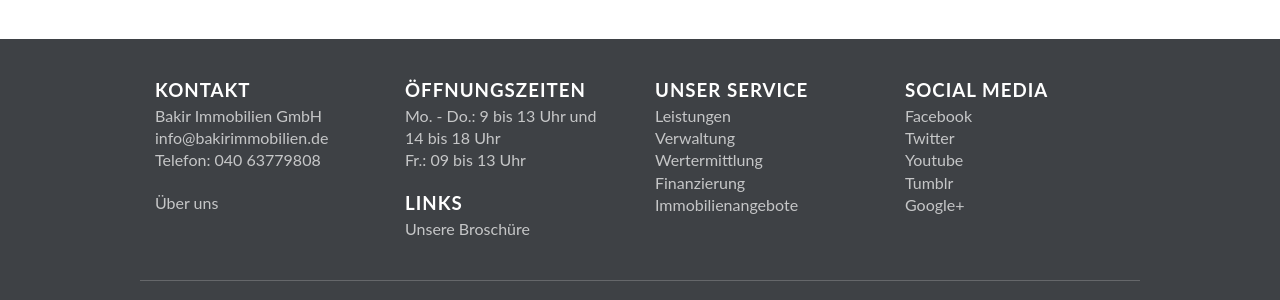
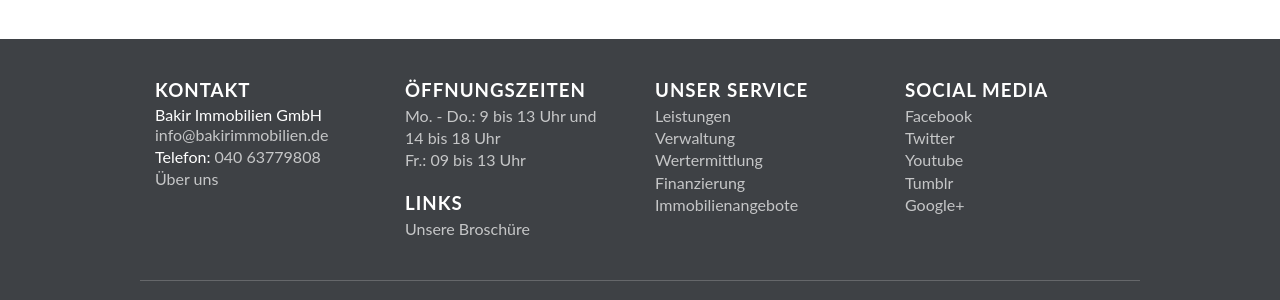
Before and after one commit to bakirnetwork/bakirimmobilien_de, a Jekyll site: the page built from _pages/officecenter.html, in a window 1280 px wide. Shown: the part 1031-1331 px from the top of the page. Built offline with Jekyll 4.4.1, drawn with Linux system fonts in a browser that asks for light colours; nearby versions of some CDN libraries; some web fonts are replaced.

Commit message:
diverse SEO Verbesserungen

```diff
--- a/_includes/footer.html
+++ b/_includes/footer.html
@@ -1,14 +1,14 @@
 <footer class="main-footer">
 	<div class="row main">
-		<address class="medium-3 column">
+		<div class="medium-3 column">
 			<h3>Kontakt</h3>
-			<p>
+			<address>
 				Bakir Immobilien GmbH<br>
 				<a href="mailto:{{ site.data.settings.email }}">{{ site.data.settings.email }}</a><br>
 				Telefon: <a href="tel:+494063779808">040 63779808</a>
-			</p>
+			</address>
 			<a href="/ueber/">Über uns</a>
-		</address>
+		</div>
 
 		<div class="medium-3 column">
 			<h3>Öffnungszeiten</h3>
--- a/_includes/header.html
+++ b/_includes/header.html
@@ -4,7 +4,7 @@
 			<a href="/"><img class="main-header__logo" src="/assets/img/bakirimmobilien_logo_white.svg" alt="Bakir Immobilien"></a>
 			<nav class="main-header__nav">
 				{% for item in site.data.settings.menu %}
-					<a href="{{ item.url }}"{% if item.url == page.url | remove:'/index.html' or item.url == page.menu_link %}class="current"{% endif %}>{{ item.name }}</a>
+					<a href="{{ item.url }}"{% if item.url == page.url | remove:'/index.html' or item.url == page.menu_link %} class="current"{% endif %}>{{ item.name }}</a>
 				{% endfor %}
 			</nav>
 		</div>
--- a/_layouts/page.html
+++ b/_layouts/page.html
@@ -3,13 +3,13 @@
 ---
 
 <main>
-	<div class="page-header{% if page.center_title %} page-header--center{% endif %}">
+	<header class="page-header{% if page.center_title %} page-header--center{% endif %}">
 		<div class="row">
 			<div class="column">
 				<h1>{{ page.title }}</h1>
 			</div>
 		</div>
-	</div>
+	</header>
 
 	<div class="page-content">
 		<div class="row">
--- a/_pages/immobilienangebot.html
+++ b/_pages/immobilienangebot.html
@@ -16,13 +16,13 @@
 ---
 
 <main>
-	<div class="page-header">
+	<header class="page-header">
 		<div class="row">
 			<div class="column">
 				<h1><?php echo($property['name']); ?></h1>
 			</div>
 		</div>
-	</div>
+	</header>
 
 	<div class="page-content immobilie-page">
 		<div class="row immobilie-page__fields">
@@ -56,7 +56,7 @@
 		</div>
 		<div class="row">
 			<div class="column">
-				<img class="immobilie__thumb" src="<?php echo($property['thumbnail']); ?>">
+				<img class="immobilie__thumb" src="<?php echo($property['thumbnail']); ?>" alt="<?php echo($property['name']); ?>">
 			</div>
 		</div>
 	</div>
--- a/_pages/officecenter.html
+++ b/_pages/officecenter.html
@@ -6,13 +6,13 @@
 ---
 
 <main>
-	<div class="page-header">
+	<header class="page-header">
 		<div class="row">
 			<div class="column">
 				<h1>{{ page.title }}</h1>
 			</div>
 		</div>
-	</div>
+	</header>
 	<div class="row page-content">
 		<div class="column">
 			<p>
```
Also changed, not shown: _pages/immobilienangebote.html (+8 -8 lines).
